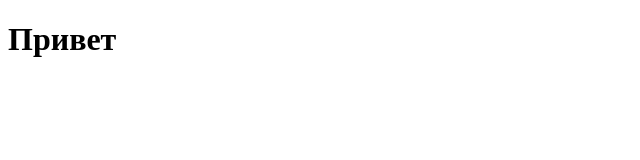
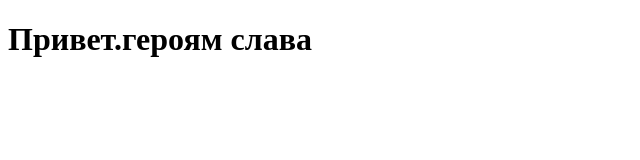
Before and after one commit to Chernigovka68/goit-markup-hw-01, a plain HTML site: page index.html in a window 1280 px wide. Shown: the whole page, without its empty margins (0-640 px from the left). Drawn offline with Linux system fonts and the light colour scheme.

Commit message:
Update index.html

```diff
--- a/index.html
+++ b/index.html
@@ -7,6 +7,6 @@
     <title>Document</title>
 </head>
 <body>
-    <h1> Привет</h1>
+    <h1> Привет.героям слава</h1>
 </body>
 </html>
```
